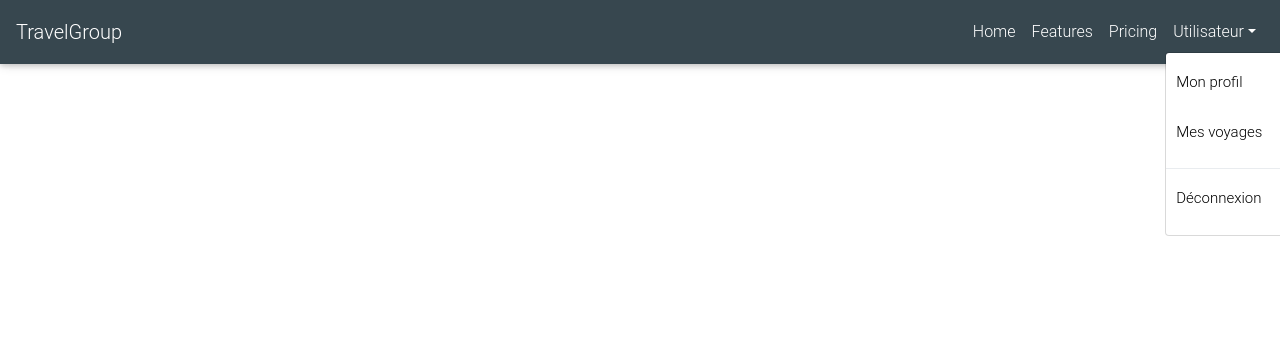
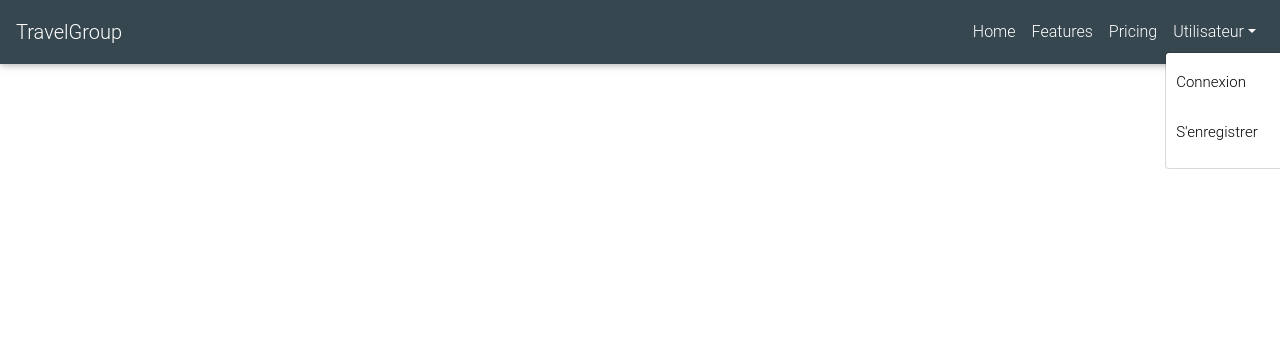
Before and after one commit to XavierGingaud/TravelGroup, a Symfony app: template templates/home/index.html.twig in a window 1280 px wide, after a click on "Utilisateur". Shown: the top 364 px of the page. Run offline with Twig, Linux system fonts and the light colour scheme; the template is opened without the code that fills it, so the values that code supplies are empty; some libraries are stand-ins or nearby versions.

Commit message:
Changement menu utilisateur si co/pas co

```diff
--- a/templates/nav.html.twig
+++ b/templates/nav.html.twig
@@ -25,10 +25,15 @@
             <li class="nav-item dropdown">
                 <a class="nav-link dropdown-toggle" id="navbarDropdownMenuLink" data-toggle="dropdown" aria-haspopup="true" aria-expanded="false">Utilisateur</a>
                 <div class="dropdown-menu dropdown-primary" aria-labelledby="navbarDropdownMenuLink">
+                    {% if is_granted('IS_AUTHENTICATED_FULLY') %}
                     <a class="dropdown-item" href="#">Mon profil</a>
                     <a class="dropdown-item" href="#">Mes voyages</a>
                     <div class="dropdown-divider"></div>
-                    <a class="dropdown-item" href="#">Déconnexion</a>
+                    <a class="dropdown-item" href="{{ path('fos_user_security_logout') }}">Déconnexion</a>
+                    {% else %}
+                    <a class="dropdown-item" href="{{ path('fos_user_security_login') }}">Connexion</a>
+                    <a class="dropdown-item" href="{{ path('fos_user_registration_register') }}">S'enregistrer</a>
+                    {% endif %}
                 </div>
             </li>
 
```
